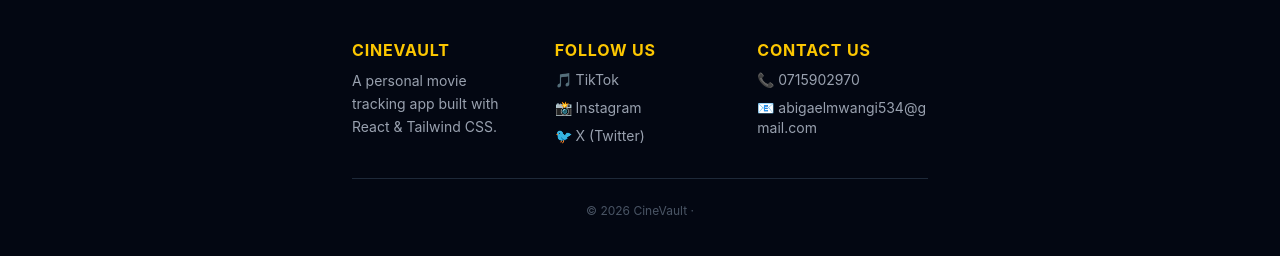
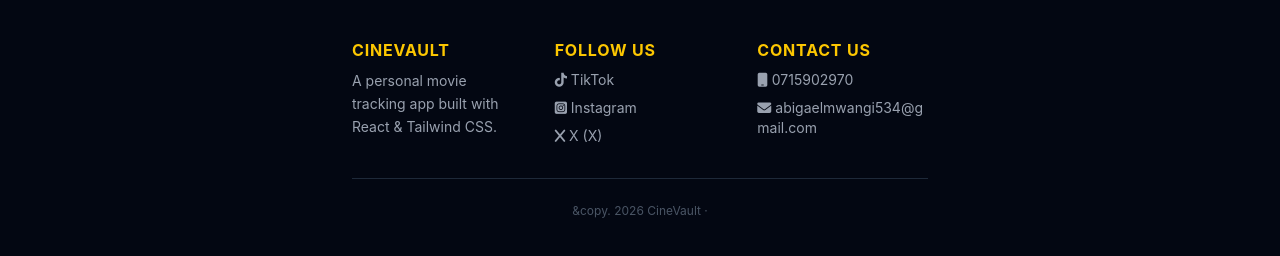
Before and after one commit to AbbieJonnes/cinevault, a React (Vite) app: page / in a window 1280 px wide. Shown: the part 1176-1432 px from the top of the page. Built offline with nearby package versions, Linux system fonts and the light colour scheme.

Commit message:
fix:update in dex.html file by adding te fontawsome link fix:update footer.jsx by adding fontawesome links

```diff
--- a/index.html
+++ b/index.html
@@ -4,6 +4,7 @@
     <meta charset="UTF-8" />
     <link rel="icon" type="image/svg+xml" href="/favicon.svg" />
     <meta name="viewport" content="width=device-width, initial-scale=1.0" />
+    <link rel="stylesheet" href="https://cdnjs.cloudflare.com/ajax/libs/font-awesome/6.5.0/css/all.min.css" />
     <title>cinevault</title>
   </head>
   <body>
--- a/src/components/Footer.jsx
+++ b/src/components/Footer.jsx
@@ -18,19 +18,19 @@ export default function Footer() {
               <li>
                 <a href="https://tiktok.com" target="_blank" rel="noreferrer"
                   className="text-gray-400 hover:text-yellow-400 transition-colors duration-200">
-                  🎵 TikTok
+                  <i class="fa-brands fa-tiktok"></i> TikTok
                 </a>
               </li>
               <li>
                 <a href="https://instagram.com" target="_blank" rel="noreferrer"
                   className="text-gray-400 hover:text-yellow-400 transition-colors duration-200">
-                  📸 Instagram
+                 <i class="fa-brands fa-square-instagram"></i> Instagram
                 </a>
               </li>
               <li>
                 <a href="https://x.com" target="_blank" rel="noreferrer"
                   className="text-gray-400 hover:text-yellow-400 transition-colors duration-200">
-                  🐦 X (Twitter)
+                 <i class="fa-solid fa-x"></i> X (X)
                 </a>
               </li>
             </ul>
@@ -40,9 +40,9 @@ export default function Footer() {
           <div>
             <h4 className="text-yellow-400 font-bold text-base mb-2 uppercase tracking-wider">Contact Us</h4>
             <ul className="flex flex-col gap-2 text-gray-400">
-              <li>📞 <span>0715902970</span></li>
+              <li><i class="fa-solid fa-mobile"></i> <span>0715902970</span></li>
               <li>
-                📧{" "}
+              <i class="fa-solid fa-envelope"></i>{" "}
                 <a href="mailto:abigaelmwangi534@gmail.com"
                   className="hover:text-yellow-400 transition-colors duration-200 break-all">
                   abigaelmwangi534@gmail.com
@@ -55,7 +55,7 @@ export default function Footer() {
 
         {/* Bottom bar */}
         <div className="max-w-xl mx-auto mt-8 pt-6 border-t border-gray-800 text-center text-gray-600 text-xs">
-          © {new Date().getFullYear()} CineVault ·
+          &copy. {new Date().getFullYear()} CineVault ·
         </div>
       </footer>
     );
```
